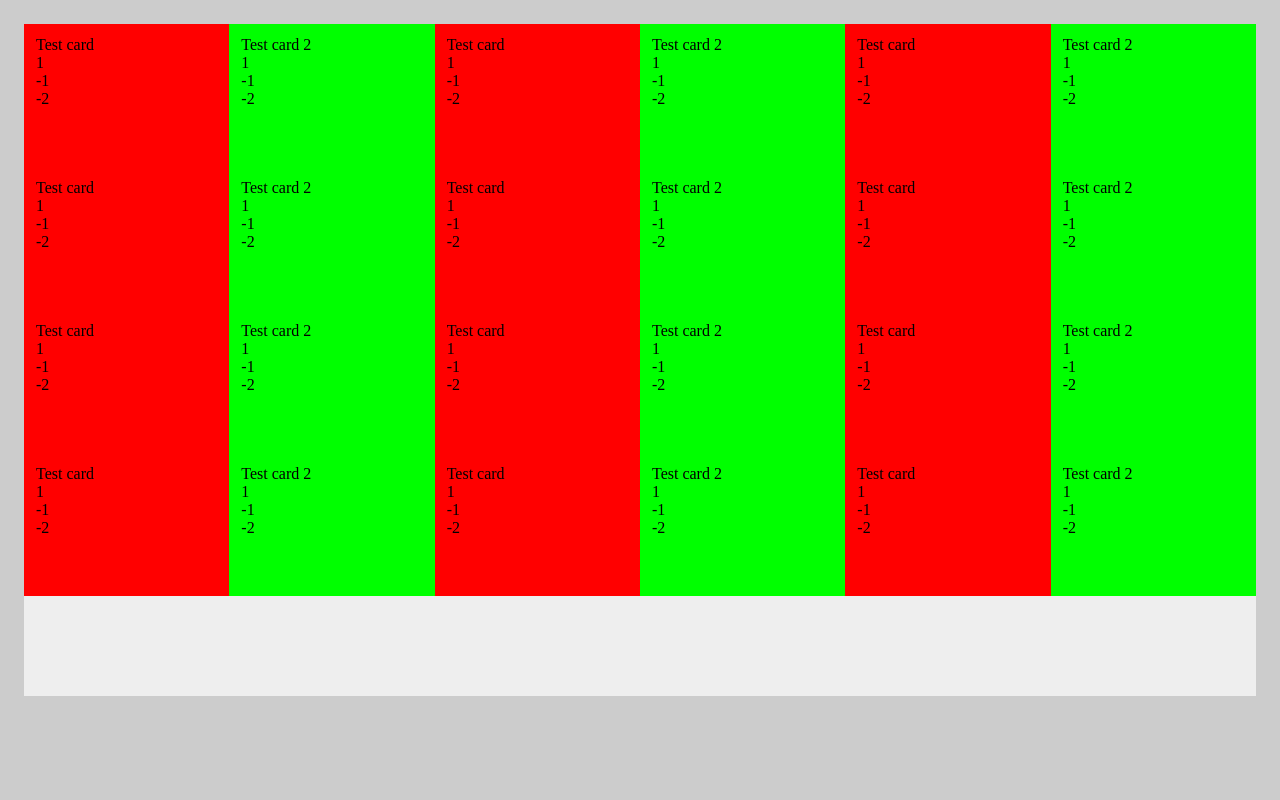
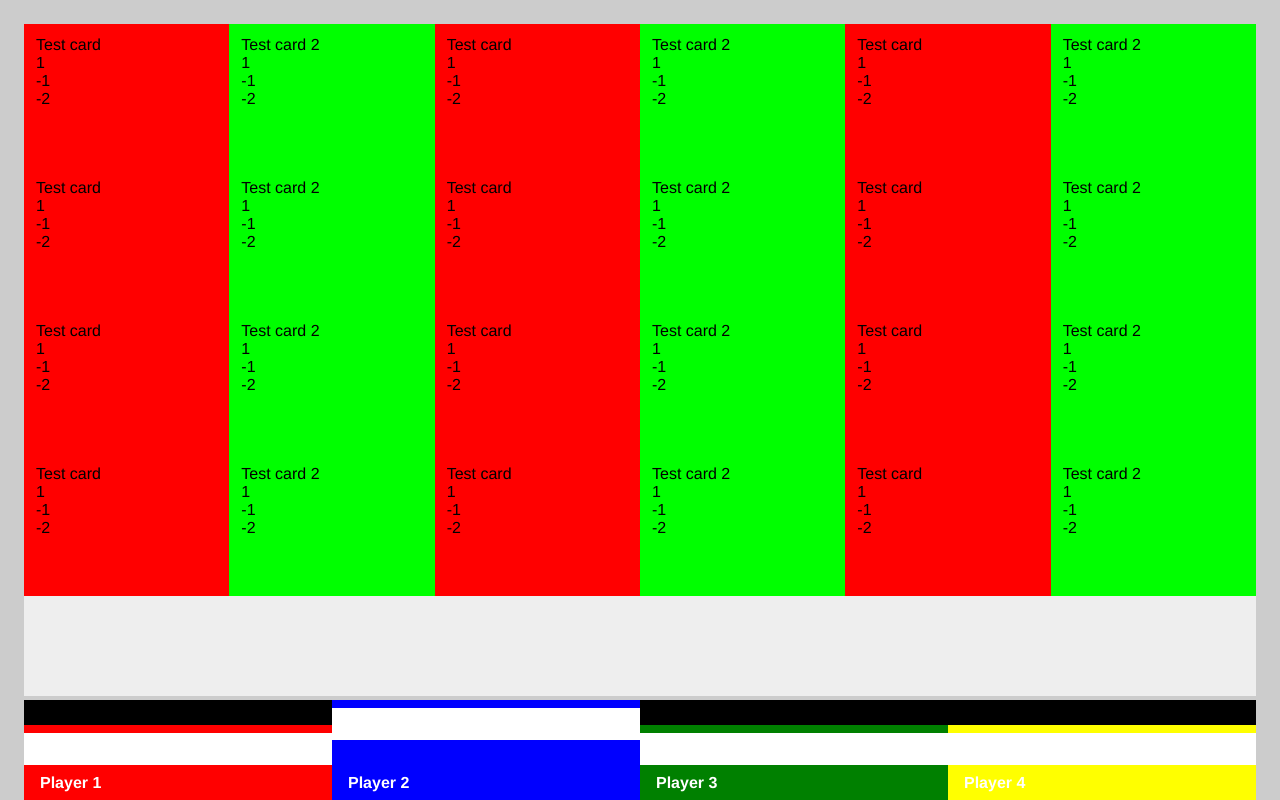
Before and after one commit to infernocloud/game-jam-2017, a plain HTML site: page index.html in a window 1280 px wide. Drawn offline with Linux system fonts and the light colour scheme.

Commit message:
Testing layout styles

```diff
--- a/css/master.css
+++ b/css/master.css
@@ -5,6 +5,7 @@ body {
 	background: #ccc;
 	margin: 0;
 	padding: 0;
+	font-family: "Helvetica", "Segoe-UI", sans-serif;
 }
 
 /* 1872 x 932px at 1080p */
@@ -29,3 +30,77 @@ body {
 .card:nth-child(2n) {
 	background: #0f0;
 }
+
+.players {
+	height: 100px;
+	position: absolute;
+	bottom: 0;
+	left: 24px;
+	right: 24px;
+
+	background: #000;
+	display: flex;
+	justify-content: center;
+	align-items: flex-end;
+}
+
+.player {
+	width: 25%;
+	height: 75px;
+	position: relative;
+}
+
+.player.active {
+	height: 100%;
+}
+
+.player-name {
+	position: absolute;
+	bottom: 8px;
+	left: 16px;
+
+	color: #fff;
+	font-weight: bold;
+}
+
+.player-1 {
+	background: red;
+}
+.player-2 {
+	background: blue;
+}
+.player-3 {
+	background: green;
+}
+.player-4 {
+	background: yellow;
+}
+
+.faction-scores {
+	position: absolute;
+    top: 0;
+    height: 40px;
+    width: 100%;
+}
+
+.faction-scores .faction {
+	position: absolute;
+    width: 25%;
+    bottom: 0;
+    /*top: 80%; top set by javascript*/
+    background: #fff;
+	top:20%;
+}
+
+.faction-scores .faction:nth-child(1) {
+	left: 0;
+}
+.faction-scores .faction:nth-child(2) {
+	left: 25%;
+}
+.faction-scores .faction:nth-child(3) {
+	left: 50%;
+}
+.faction-scores .faction:nth-child(4) {
+	left: 75%;
+}
--- a/index.html
+++ b/index.html
@@ -6,9 +6,53 @@
 		<meta name="viewport" content="width=device-width, initial-scale=1">
 		<title>Game Jam 2017</title>
 		<link rel="stylesheet" href="/css/master.css">
+		<script src="client/lib/jquery-3.1.1.min.js"></script>
 		<script src="client/gameEvents.js"></script>
 	</head>
 	<body>
+		<div class="players">
+			<div class="player player-1">
+				<div class="player-name">Player 1</div>
+
+				<div class="faction-scores">
+					<div class="faction faction-mil"></div>
+					<div class="faction faction-agr"></div>
+					<div class="faction faction-edu"></div>
+					<div class="faction faction-bus"></div>
+				</div>
+			</div>
+			<div class="player player-2 active">
+				<div class="player-name">Player 2</div>
+
+				<div class="faction-scores">
+					<div class="faction faction-mil"></div>
+					<div class="faction faction-agr"></div>
+					<div class="faction faction-edu"></div>
+					<div class="faction faction-bus"></div>
+				</div>
+			</div>
+			<div class="player player-3">
+				<div class="player-name">Player 3</div>
+
+				<div class="faction-scores">
+					<div class="faction faction-mil"></div>
+					<div class="faction faction-agr"></div>
+					<div class="faction faction-edu"></div>
+					<div class="faction faction-bus"></div>
+				</div>
+			</div>
+			<div class="player player-4">
+				<div class="player-name">Player 4</div>
+
+				<div class="faction-scores">
+					<div class="faction faction-mil"></div>
+					<div class="faction faction-agr"></div>
+					<div class="faction faction-edu"></div>
+					<div class="faction faction-bus"></div>
+				</div>
+			</div>
+		</div>
+
 		<div class="game-board">
 			<div class="card benefit-mil">
 				<div class="title">Test card</div>
@@ -203,5 +247,9 @@
 				</div>
 			</div>
 		</div>
+
+		<script>
+			document.getElementsbyClass("")
+		</script>
 	</body>
 </html>
```
